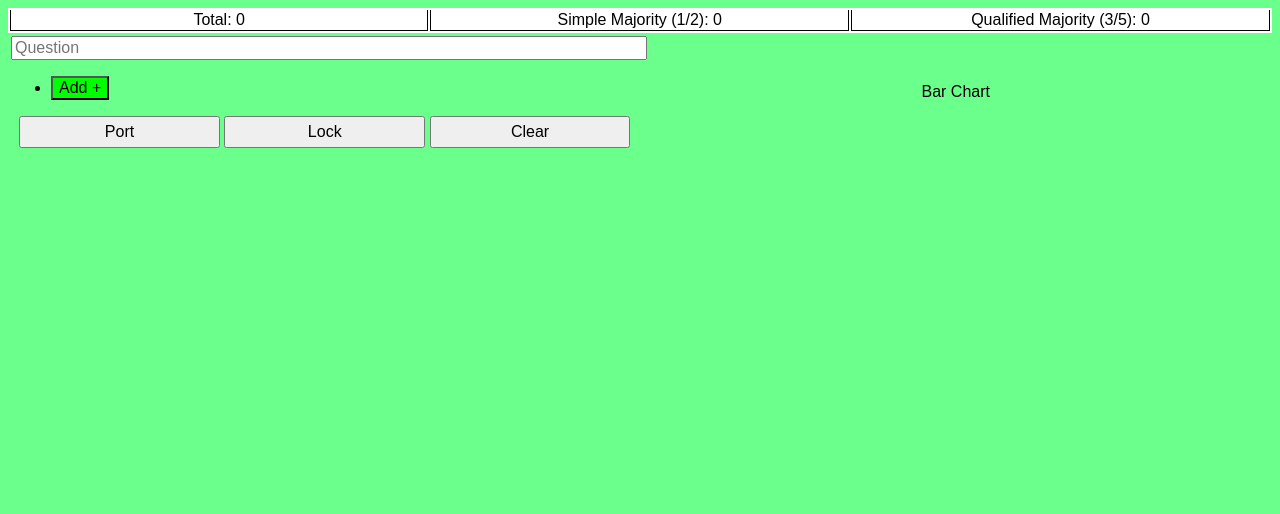
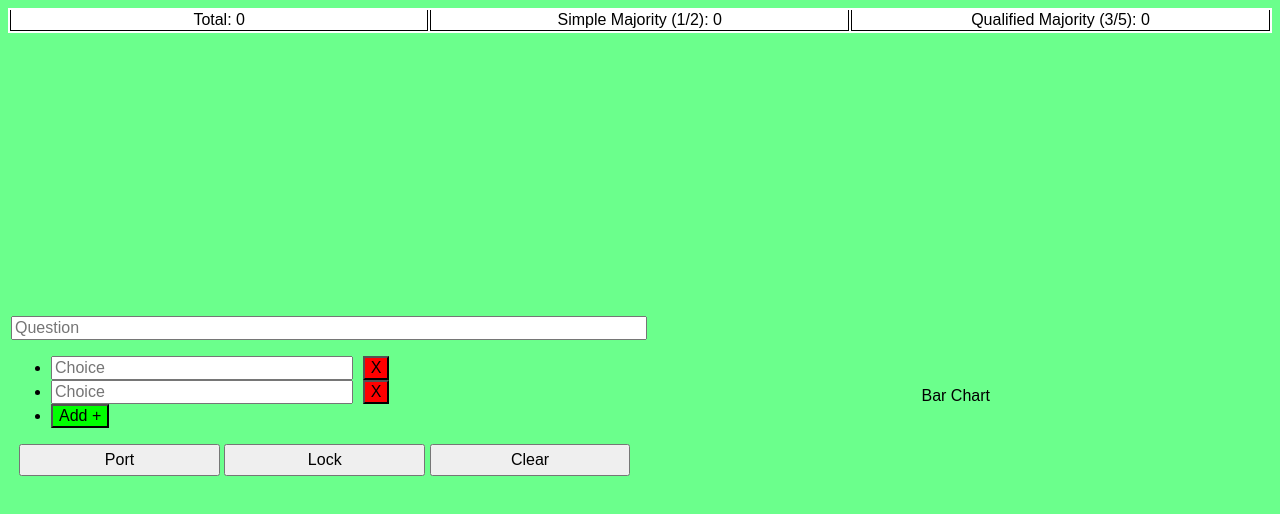
Before and after one commit to Simas2006/Voting, a website: page public/admin/index.html in a window 1280 px wide. Shown: the top 514 px of the page. Drawn offline with nearby package versions, Linux system fonts and the light colour scheme; no server answers; files whose address does not match are found by name.

Commit message:
Implement functionality to choice add/delete

```diff
--- a/public/admin/index.html
+++ b/public/admin/index.html
@@ -17,8 +17,8 @@
     <td>
       <input type="text" id="question" placeholder="Question" />
       <ul id="choices">
-        <li>
-          <button class="add">Add +</button>
+        <li id="add-button">
+          <button class="add" onclick="addChoice()">Add +</button>
         </li>
       </ul>
       <div id="control-panel">
@@ -27,7 +27,7 @@
         <button onclick="clearPoll()">Clear</button>
       </div>
     </td>
-    <td>
+    <td id="bar-chart">
       Bar Chart
     </td>
   </tr></table>
--- /dev/null
+++ b/public/admin/script.js
@@ -0,0 +1,19 @@
+function addChoice() {
+  var li = document.createElement("li");
+  var input = document.createElement("input");
+  input.placeholder = "Choice";
+  li.appendChild(input);
+  var button = document.createElement("button");
+  button.innerText = "X";
+  button.className = "delete";
+  button.onclick = function() {
+    this.parentElement.parentElement.removeChild(this.parentElement);
+  }
+  li.appendChild(button);
+  document.getElementById("choices").insertBefore(li,document.getElementById("add-button"));
+}
+
+window.onload = function() {
+  addChoice();
+  addChoice();
+}
--- a/public/admin/style.css
+++ b/public/admin/style.css
@@ -12,6 +12,9 @@ body {
   border-right: 1px solid black;
   border-bottom: 1px solid black;
 }
+#main-table {
+  border-bottom: 1px solid black;
+}
 #main-table td {
   width: 50vw;
 }
@@ -20,11 +23,13 @@ body {
   width: 100%;
 }
 #choices {
+  vertical-align: top;
   text-align: left;
 }
 #choices input {
   font-size: 100%;
   width: 50%;
+  margin-right: 10px;
 }
 #choices button {
   font-size: 100%;
@@ -41,3 +46,6 @@ body {
   height: 2em;
   margin: 0;
 }
+#bar-chart {
+  height: 90vh;
+}
--- a/server.js
+++ b/server.js
@@ -2,7 +2,7 @@ var express = require("express");
 var app = express();
 var server = require("http").createServer(app);
 var io = require("socket.io")(server);
-var PORT = process.argv[2] | 8000;
+var PORT = process.argv[2] || 8000;
 
 var voterRoom = io.of("/voter");
 var adminRoom = io.of("/admin");
```
